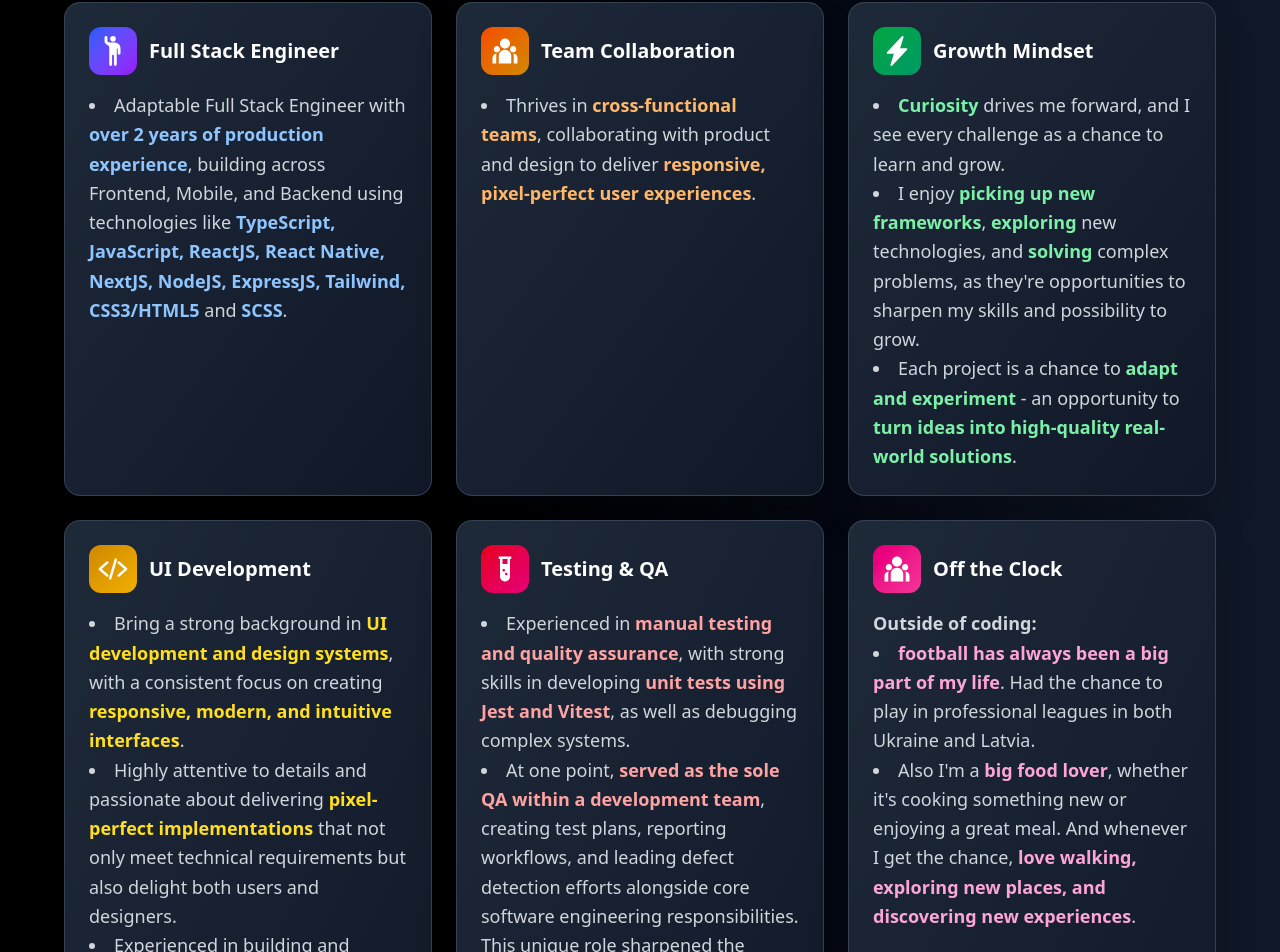
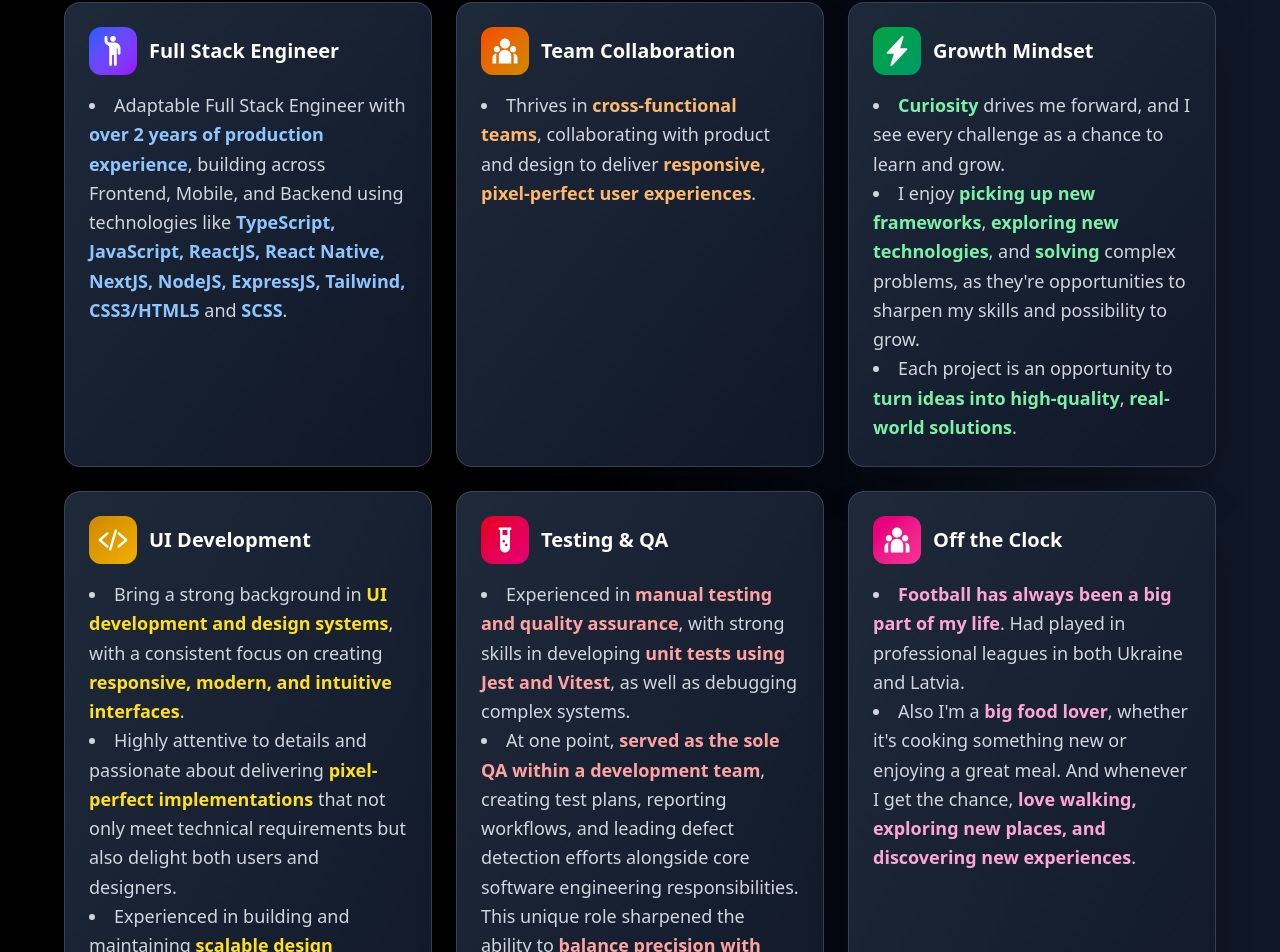
Before and after one commit to DanielPopchenko/daniil-personal-website, a React (Vite) app: page / in a window 1280 px wide. Shown: the part 437-1389 px from the top of the page. Built offline with nearby package versions, Linux system fonts and the light colour scheme.

Commit message:
updated aboutme

```diff
--- a/src/AboutMe.jsx
+++ b/src/AboutMe.jsx
@@ -88,19 +88,20 @@ export default function AboutMe() {
                   <li>
                     I enjoy{' '}
                     <span className="font-semibold text-green-300"> picking up new frameworks</span>
-                    , <span className="font-semibold text-green-300"> exploring </span> new
-                    technologies, and{' '}
-                    <span className="font-semibold text-green-300"> solving </span> complex
+                    ,{' '}
+                    <span className="font-semibold text-green-300">
+                      {' '}
+                      exploring new technologies
+                    </span>
+                    , and <span className="font-semibold text-green-300"> solving </span> complex
                     problems, as they're opportunities to sharpen my skills and possibility to grow.
                   </li>
                   <li>
-                    Each project is a chance to{' '}
-                    <span className="font-semibold text-green-300">adapt and experiment </span> - an
-                    opportunity to{' '}
+                    Each project is an opportunity to{' '}
                     <span className="font-semibold text-green-300">
-                      turn ideas into high-quality real-world solutions
+                      turn ideas into high-quality
                     </span>
-                    .
+                    , <span className="font-semibold text-green-300">real-world solutions</span>.
                   </li>
                 </ul>
               </div>
@@ -212,13 +213,12 @@ export default function AboutMe() {
                   </h3>
                 </div>
                 <ul className="text-gray-300 lg:text-lg md:text-base leading-relaxed group-hover:text-white transition-colors duration-300 list-disc list-inside">
-                  <p className="font-semibold">Outside of coding:</p>
                   <li>
                     {' '}
                     <span className="text-pink-300 font-semibold">
-                      football has always been a big part of my life
+                      Football has always been a big part of my life
                     </span>
-                    . Had the chance to play in professional leagues in both Ukraine and Latvia.
+                    . Had played in professional leagues in both Ukraine and Latvia.
                   </li>
                   <li>
                     Also I'm a <span className="text-pink-300 font-semibold">big food lover</span>,
```
